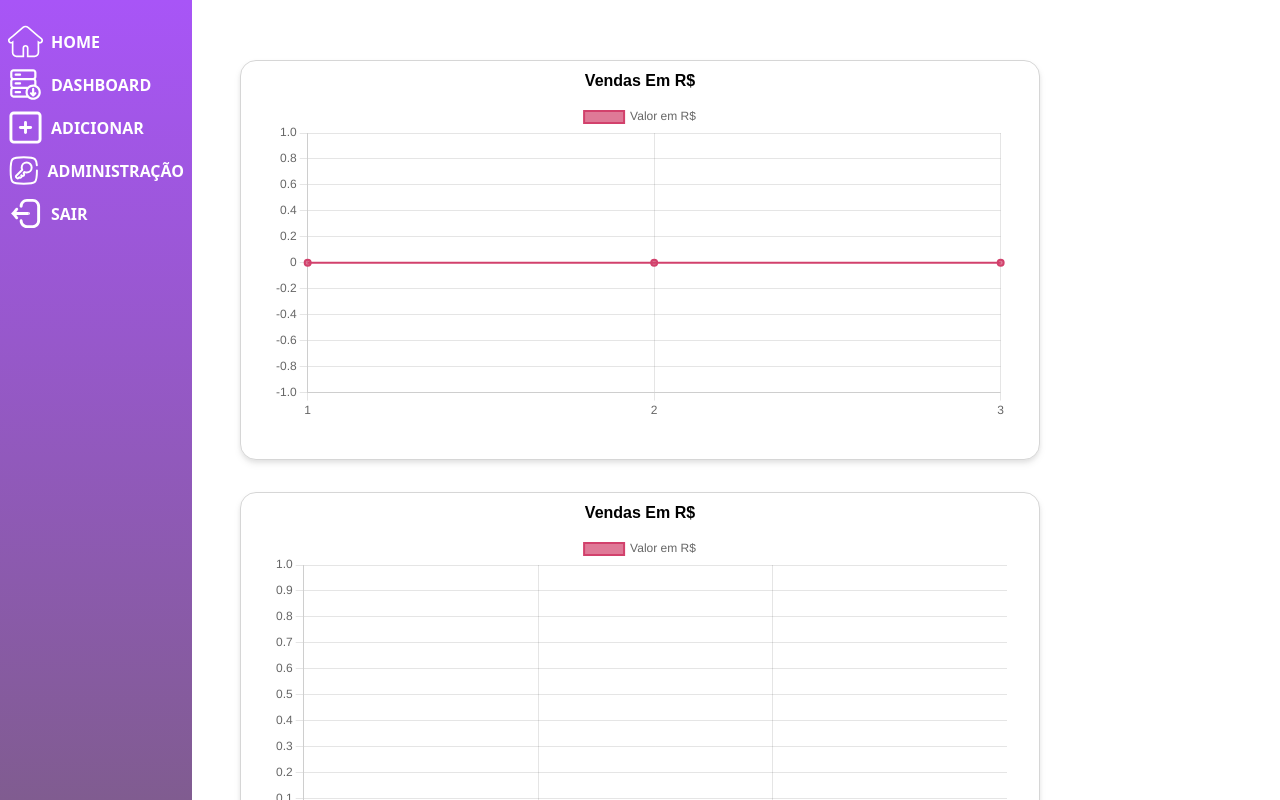
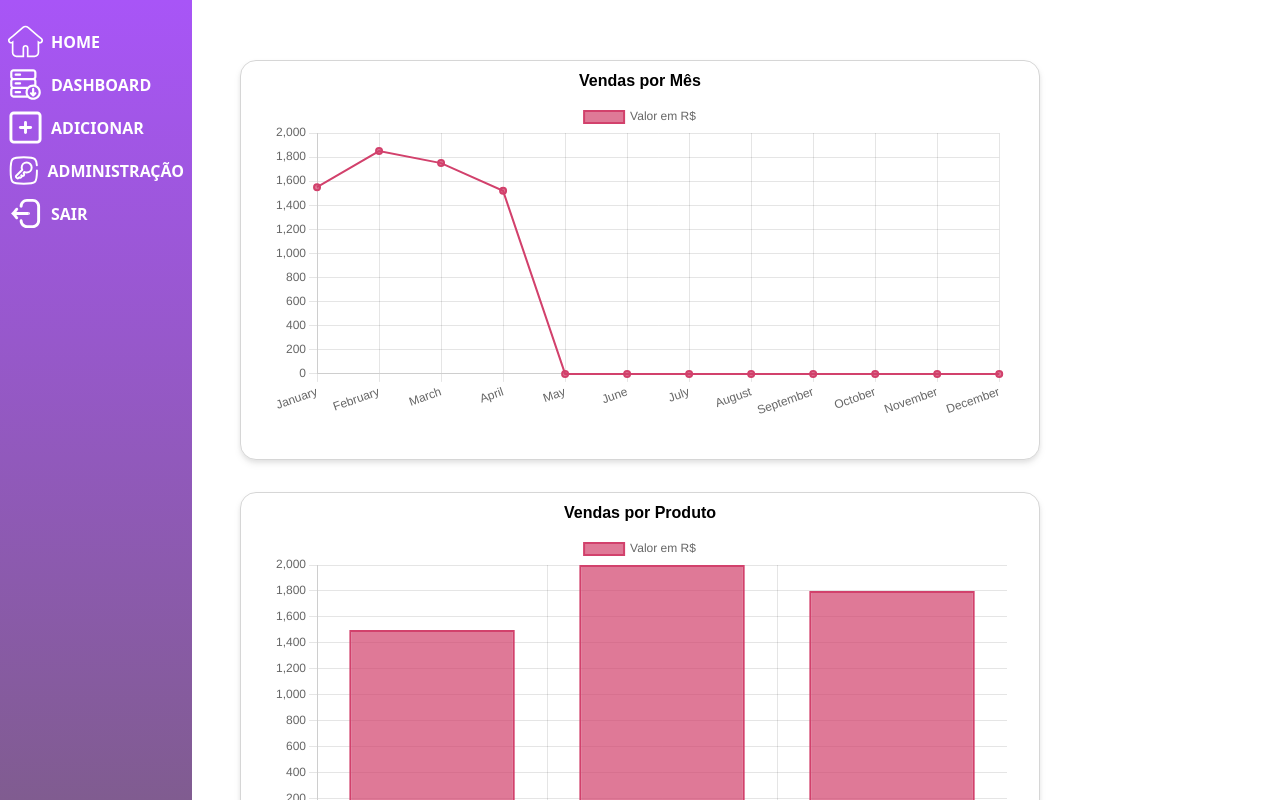
Before and after one commit to Byte-Boost/Frontend_Nebulon, a Next.js app: page /dashboard/graph in a window 1280 px wide. Shown: the top 800 px of the page. Built offline with nearby package versions, Linux system fonts and the light colour scheme.

Commit message:
[feat]: Add monthly sales and total product sell value charts

```diff
--- a/src/pages/dashboard/graph.tsx
+++ b/src/pages/dashboard/graph.tsx
@@ -9,10 +9,24 @@ export default function Home() {
 
     // json data for testing bar chart
     const data = require('@/json/test.json')
+    const months = ['January', 'February', 'March', 'April', 'May', 'June', 'July', 'August', 'September', 'October', 'November', 'December'];
 
-
+    // Calculate the total sales value for the product with ID x
     let dataX = [1,2,3]
     let dataY = [0,0,0]
+
+    for (let id in data['Planilha1']['ID Produto']){
+      dataY[Number(id)-1] += data['Planilha1']['Valor de Venda'][Number(id)-1]
+    }
+
+    // Calculate the total sales value for each month
+    let dataX2 = months;
+    let dataY2 = Array(12).fill(0);
+
+    for (let i = 0; i < data['Planilha1']['Data da venda'].length; i++) {
+        let mon = data['Planilha1']['Data da venda'][i]
+        dataY2[(Number(mon.substring(3, 5)))-1] = data['Planilha1']['Valor de Venda'][i]
+    }
 
 
   return (
@@ -24,10 +38,10 @@ export default function Home() {
         <Sidebar/>
         <ContentArea>
           <div className='flex grow flex-wrap gap-8 m-8 place-content-center'>
-             <GraphCard title='Vendas Em R$' width='50rem' height='25rem'>
-              <BarChart type='line' id='VendasEmR$' width='100%' height='20rem' title='Vendas Em R$' dataX = {dataX} dataY = {dataY}/>
+             <GraphCard title='Vendas por Mês' width='50rem' height='25rem'>
+              <BarChart type='line' id='VendasEmR$' width='100%' height='20rem' title='Vendas Em R$' dataX = {dataX2} dataY = {dataY2}/>
             </GraphCard>
-            <GraphCard title='Vendas Em R$' width='50rem' height='25rem'>
+            <GraphCard title='Vendas por Produto' width='50rem' height='25rem'>
               <BarChart type='bar' id='VendasEmR$2' width='100%' height='20rem' title='Vendas Em R$' dataX = {dataX} dataY = {dataY}/>
             </GraphCard>
             <GraphCard title='Vendas Em R$' width='50rem' height='25rem'>
```
